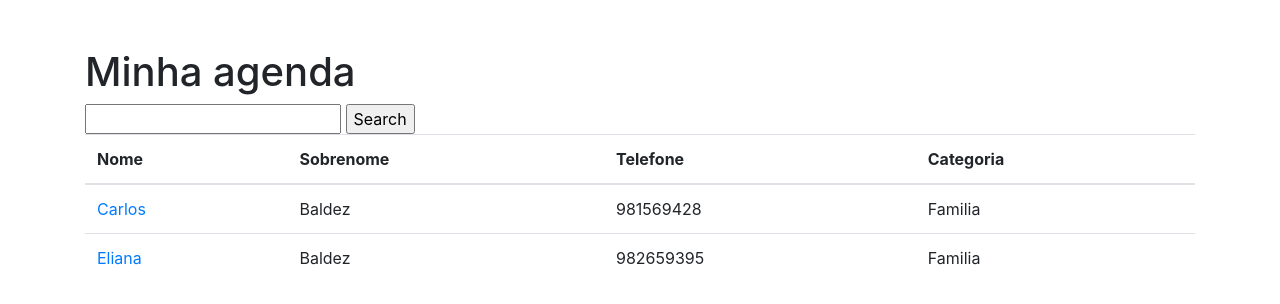
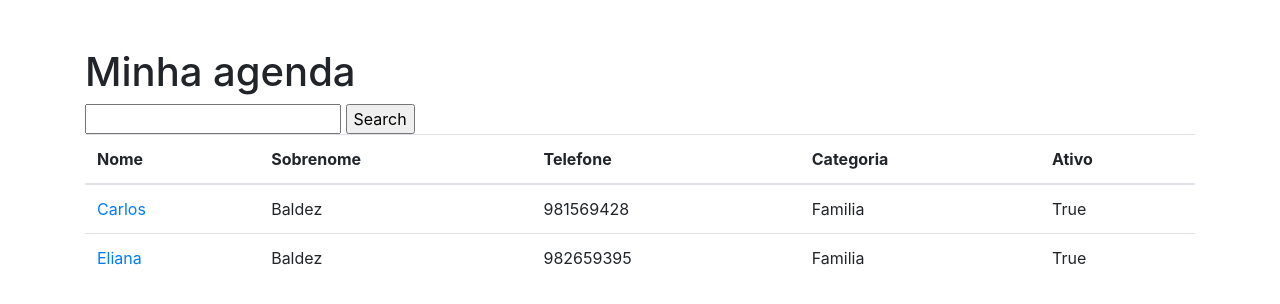
Before and after one commit to LucasBaldez/Agenda, a Django app: page / in a window 1280 px wide. Shown: the part 56-360 px from the top of the page. Run offline with Django 3.2, Linux system fonts and the light colour scheme; data comes from the database, SQL or seed files in the repository; both versions use the stored data as it was after the commit; some libraries are stand-ins or nearby versions.

Commit message:
Acrescentando o campo de Ativo em Contatos

```diff
--- a/contatos/models.py
+++ b/contatos/models.py
@@ -15,6 +15,7 @@ class Contato(models.Model):
     data_criacao = models.DateTimeField()
     descricao = models.TextField(blank=True)
     categoria = models.ForeignKey(Categoria,on_delete=models.DO_NOTHING)
+    ativo = models.BooleanField(default=True)
 
     def __str__(self):
         return self.nome
--- a/contatos/templates/contatos/index.html
+++ b/contatos/templates/contatos/index.html
@@ -15,6 +15,7 @@
               <th>Sobrenome</th>
               <th>Telefone</th>
               <th>Categoria</th>
+              <th>Ativo</th>
             </tr>
           </thead>
           <tbody>
@@ -26,8 +27,9 @@
               <td> {{ contato.sobrenome }}</td>
               <td> {{ contato.telefone }}</td>
               <td> {{ contato.categoria }}</td>
+              <td> {{ contato.ativo }}</td>
             </tr>
-          {% endfor %}
+            {% endfor %}
           </tbody>
           </table>
     </form>
```
Also changed, not shown: contatos/migrations/0002_auto_20201120_1405.py (added), contatos/migrations/0003_auto_20201120_1415.py (added), db.sqlite3.
